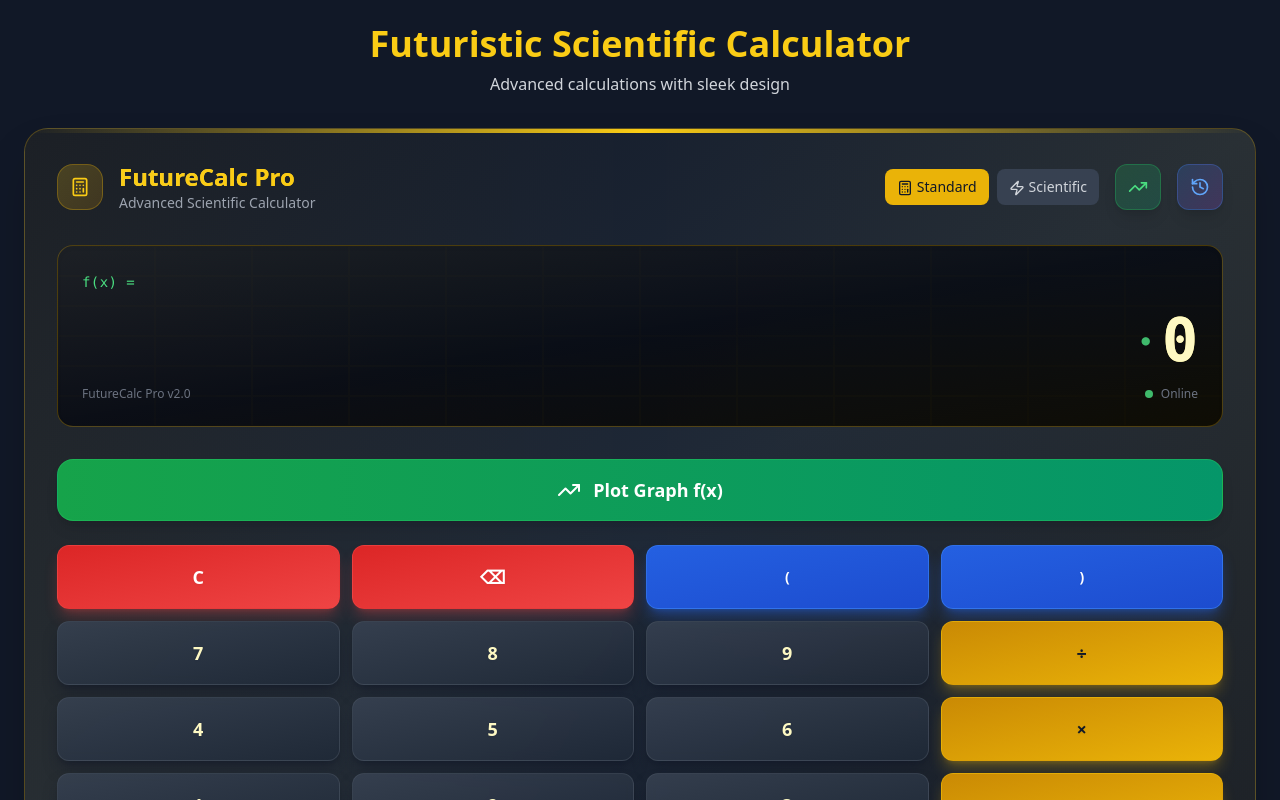
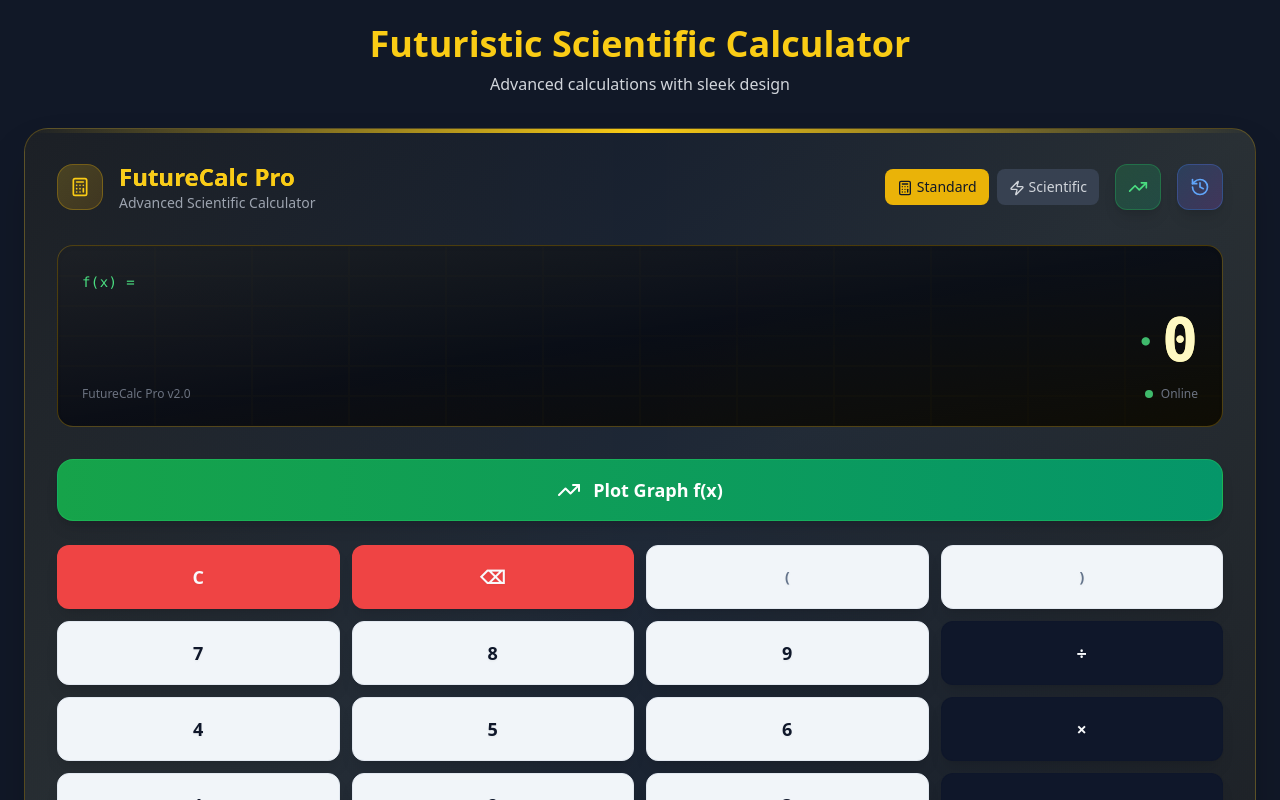
Before and after one commit to Adnaan2003/auric-math-nexus, a React (Vite) app: page / in a window 1280 px wide. Shown: the top 800 px of the page. Built offline with nearby package versions, Linux system fonts and the light colour scheme.

Commit message:
Refactor calculator UI and layout
Updated the calculator's color scheme to match the latest design. Rearranged buttons in the scientific keypad for better organization and usability.

```diff
--- a/src/components/CalcButton.tsx
+++ b/src/components/CalcButton.tsx
@@ -24,19 +24,19 @@ export const CalcButton: React.FC<CalcButtonProps> = ({
   );
 
   const variantClasses = {
-    number: "bg-gradient-to-br from-gray-700/90 to-gray-800/90 hover:from-gray-600/90 hover:to-gray-700/90 text-yellow-100 hover:text-white border-gray-600/50 hover:border-yellow-500/50 shadow-gray-900/50",
+    number: "bg-secondary hover:bg-secondary/80 text-secondary-foreground border-border hover:border-accent shadow-lg hover:shadow-xl",
 
-    operator: "bg-gradient-to-br from-yellow-600 to-yellow-500 hover:from-yellow-500 hover:to-yellow-400 text-gray-900 font-bold border-yellow-500/50 shadow-yellow-500/30 hover:shadow-yellow-400/40",
+    operator: "bg-primary hover:bg-primary/80 text-primary-foreground font-bold border-primary/50 shadow-lg hover:shadow-xl",
 
-    equals: "bg-gradient-to-br from-yellow-500 to-yellow-400 hover:from-yellow-400 hover:to-yellow-300 text-gray-900 font-bold border-yellow-400/50 shadow-yellow-400/40 hover:shadow-yellow-300/50",
+    equals: "bg-accent hover:bg-accent/80 text-accent-foreground font-bold border-accent/50 shadow-lg hover:shadow-xl",
 
-    'equals-span': "bg-gradient-to-br from-yellow-500 to-yellow-400 hover:from-yellow-400 hover:to-yellow-300 text-gray-900 font-bold border-yellow-400/50 shadow-yellow-400/40 hover:shadow-yellow-300/50 col-span-4",
+    'equals-span': "bg-accent hover:bg-accent/80 text-accent-foreground font-bold border-accent/50 shadow-lg hover:shadow-xl col-span-4",
 
-    clear: "bg-gradient-to-br from-red-600 to-red-500 hover:from-red-500 hover:to-red-400 text-white border-red-500/50 shadow-red-500/30 hover:shadow-red-400/40",
+    clear: "bg-destructive hover:bg-destructive/80 text-destructive-foreground border-destructive/50 shadow-lg hover:shadow-xl",
 
-    function: "bg-gradient-to-br from-blue-600/95 to-blue-700/95 hover:from-blue-500/95 hover:to-blue-600/95 text-white font-bold text-sm border-blue-500/60 shadow-blue-600/40 hover:shadow-blue-500/50",
+    function: "bg-muted hover:bg-muted/80 text-muted-foreground font-bold text-sm border-border shadow-lg hover:shadow-xl",
 
-    memory: "bg-gradient-to-br from-purple-600/95 to-purple-700/95 hover:from-purple-500/95 hover:to-purple-600/95 text-white font-bold text-sm border-purple-500/60 shadow-purple-600/40 hover:shadow-purple-500/50"
+    memory: "bg-sidebar-primary hover:bg-sidebar-primary/80 text-sidebar-primary-foreground font-bold text-sm border-sidebar-primary/50 shadow-lg hover:shadow-xl"
   };
 
   return (
--- a/src/components/ScientificKeypad.tsx
+++ b/src/components/ScientificKeypad.tsx
@@ -29,14 +29,13 @@ export const ScientificKeypad: React.FC<ScientificKeypadProps> = ({ onInput, isD
 
   const getButtonClass = (button: string, rowIndex: number, colIndex: number) => {
     if (button === '=') {
-      if (rowIndex === 7 && colIndex >= 2) return 'bg-gradient-to-br from-green-600 to-emerald-600 hover:from-green-500 hover:to-emerald-500 text-white border-green-500/50 shadow-lg hover:shadow-green-500/25';
-      return 'bg-gradient-to-br from-green-600 to-emerald-600 hover:from-green-500 hover:to-emerald-500 text-white border-green-500/50 shadow-lg hover:shadow-green-500/25';
+      return 'equals';
     }
-    if (['C', '⌫'].includes(button)) return 'bg-gradient-to-br from-red-600 to-pink-600 hover:from-red-500 hover:to-pink-500 text-white border-red-500/50 shadow-lg hover:shadow-red-500/25';
-    if (['÷', '×', '-', '+', 'mod'].includes(button)) return 'bg-gradient-to-br from-orange-600 to-amber-600 hover:from-orange-500 hover:to-amber-500 text-white border-orange-500/50 shadow-lg hover:shadow-orange-500/25';
-    if (['0', '1', '2', '3', '4', '5', '6', '7', '8', '9', '.'].includes(button)) return 'bg-gradient-to-br from-gray-700 to-gray-800 hover:from-gray-600 hover:to-gray-700 text-white border-gray-600/50 shadow-lg hover:shadow-gray-500/25';
-    if (['MC', 'MR', 'M+', 'M-', 'Ans'].includes(button)) return 'bg-gradient-to-br from-purple-600 to-indigo-600 hover:from-purple-500 hover:to-indigo-500 text-white border-purple-500/50 shadow-lg hover:shadow-purple-500/25';
-    return 'bg-gradient-to-br from-blue-600 to-cyan-600 hover:from-blue-500 hover:to-cyan-500 text-white border-blue-500/50 shadow-lg hover:shadow-blue-500/25';
+    if (['C', '⌫'].includes(button)) return 'clear';
+    if (['÷', '×', '-', '+', 'mod'].includes(button)) return 'operator';
+    if (['0', '1', '2', '3', '4', '5', '6', '7', '8', '9', '.'].includes(button)) return 'number';
+    if (['MC', 'MR', 'M+', 'M-', 'Ans'].includes(button)) return 'memory';
+    return 'function';
   };
 
   const getGridSpan = (button: string, rowIndex: number, colIndex: number) => {
@@ -45,7 +44,7 @@ export const ScientificKeypad: React.FC<ScientificKeypadProps> = ({ onInput, isD
   };
 
   return (
-    <div className="grid grid-cols-6 gap-2 sm:gap-3 p-3 sm:p-4 lg:p-5 bg-gray-800/40 rounded-xl sm:rounded-2xl border border-gray-700/40 backdrop-blur-sm">
+    <div className="grid grid-cols-6 gap-2 sm:gap-3 p-3 sm:p-4 lg:p-5 bg-card/50 rounded-xl sm:rounded-2xl border border-border backdrop-blur-sm">
       {scientificButtons.map((row, rowIndex) =>
         row.map((button, colIndex) => {
           if (button === '=' && rowIndex === 7 && colIndex > 2) return null;
@@ -55,7 +54,7 @@ export const ScientificKeypad: React.FC<ScientificKeypadProps> = ({ onInput, isD
               key={`${rowIndex}-${colIndex}`}
               value={button}
               onClick={() => onInput(button)}
-              className={`${getButtonClass(button, rowIndex, colIndex)} ${getGridSpan(button, rowIndex, colIndex)} transition-all duration-200 hover:scale-105 font-semibold text-xs sm:text-sm border`}
+              className={`${getButtonClass(button, rowIndex, colIndex)} ${getGridSpan(button, rowIndex, colIndex)}`}
               size="small"
             />
           );
```
